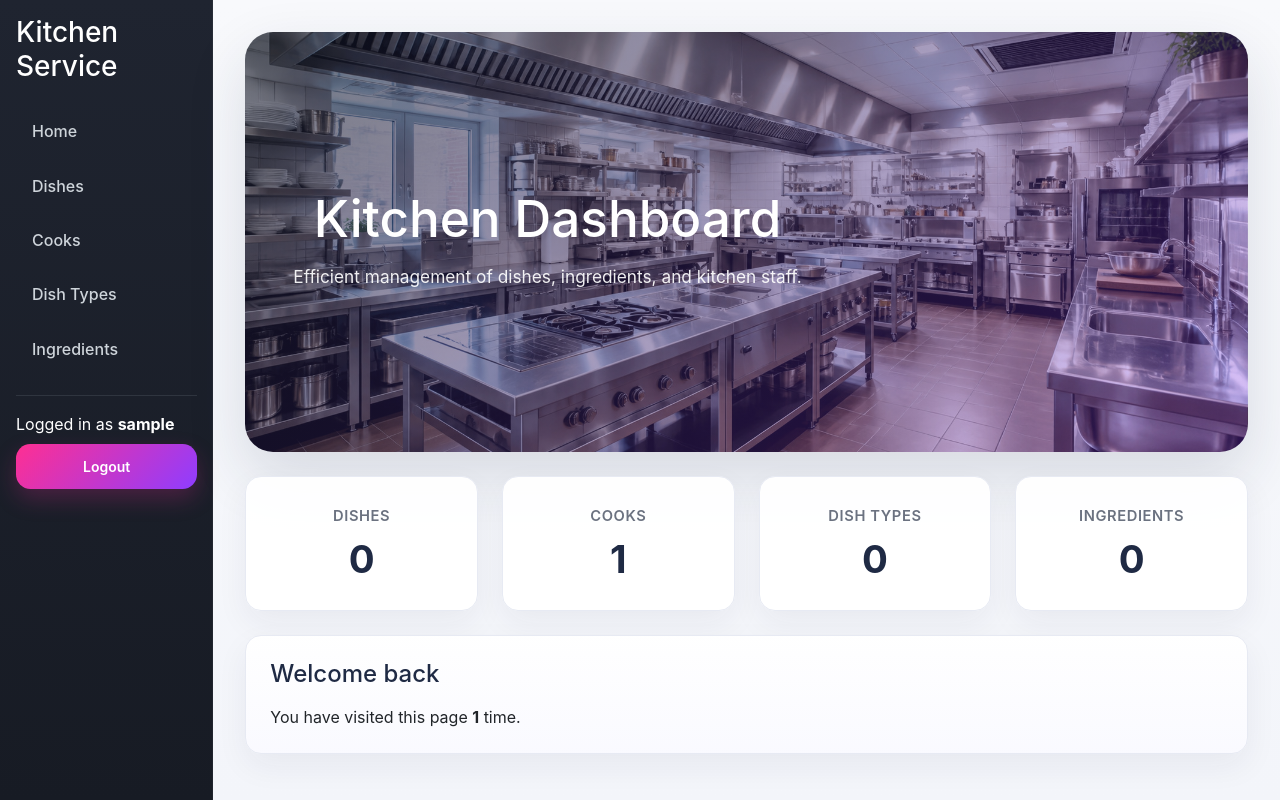
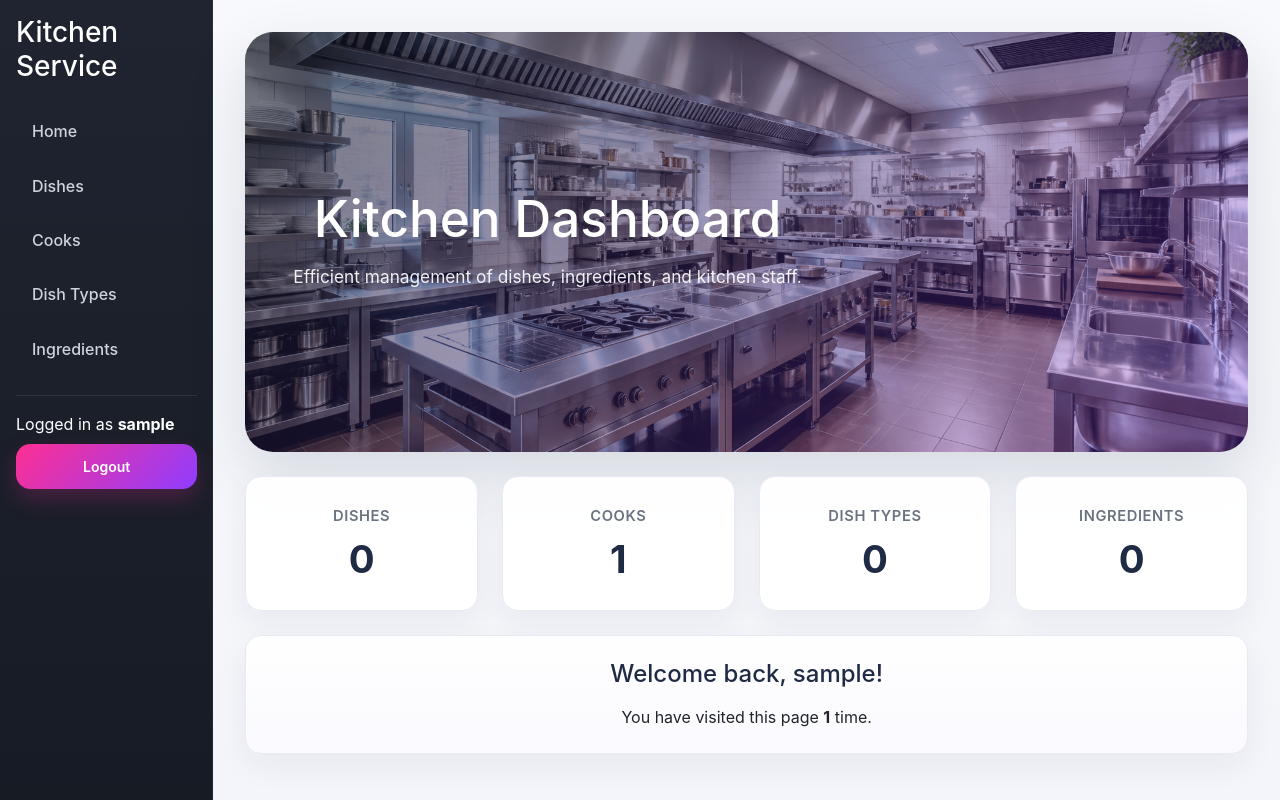
Before and after one commit to Livan94/-restaurant-kitchen-service, a Django app: page / in a window 1280 px wide. Run offline with Django 5.2, Linux system fonts and the light colour scheme; the visitor is signed in with stand-in values (Sample User, id 1); data comes from the database, SQL or seed files in the repository; data that the repository does not hold is empty.

Commit message:
feat(home): personalize with username and center welcome card content

```diff
--- a/static/css/styles.css
+++ b/static/css/styles.css
@@ -367,6 +367,18 @@ small,
 
 .welcome-card {
     background: linear-gradient(180deg, rgba(255, 255, 255, 0.98) 0%, rgba(250, 250, 255, 0.95) 100%);
+    display: flex;
+    flex-direction: column;
+    justify-content: center;
+    align-items: center;
+    text-align: center;
+}
+
+.welcome-card h4,
+.welcome-card p {
+    text-align: center;
+    margin-left: auto;
+    margin-right: auto;
 }
 
 .search-bar {
--- a/templates/kitchen/index.html
+++ b/templates/kitchen/index.html
@@ -52,7 +52,7 @@
   </div>
 
   <div class="card card-stat welcome-card p-4">
-    <h4 class="mb-3">Welcome back</h4>
+    <h4 class="mb-3">Welcome back, {{ request.user.username }}!</h4>
     <p class="mb-0">
       You have visited this page <strong>{{ num_visits }}</strong> time{{ num_visits|pluralize }}.
     </p>
```
